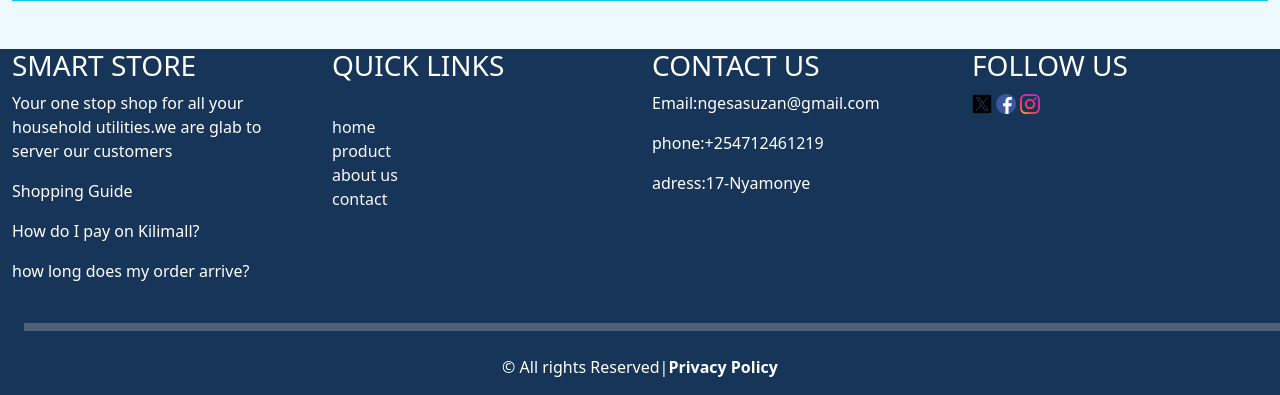
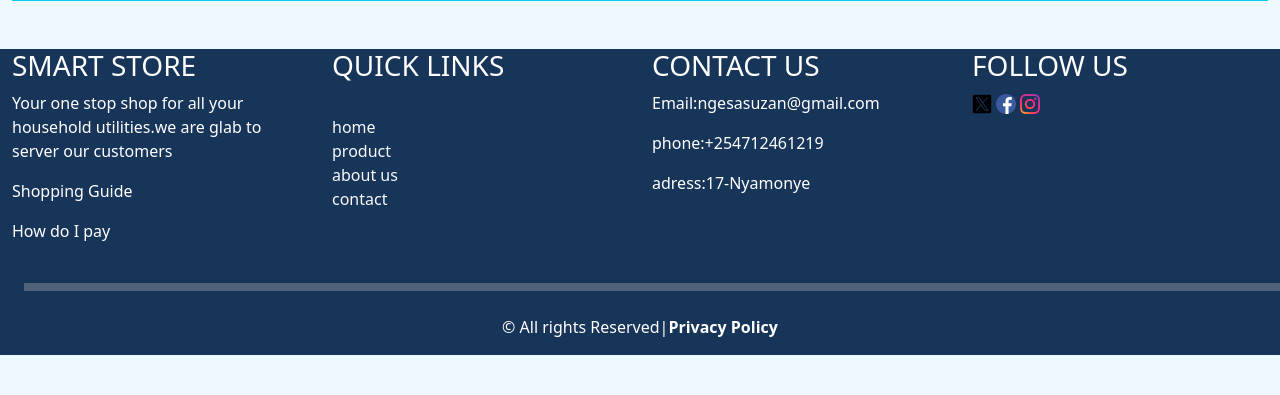
Before and after one commit to Susan12-n/smart, a Flask app: page / in a window 1280 px wide. Shown: the part 811-1206 px from the top of the page. After the commit the page ends 1166 px from the top, so only its background shows below. Run offline with Flask 3, Linux system fonts and the light colour scheme; data that the repository does not hold is empty; some libraries are stand-ins or nearby versions; grey boxes are pictures that could not be loaded.

Commit message:
footer updates

```diff
--- a/templates/footer.html
+++ b/templates/footer.html
@@ -3,8 +3,8 @@
         <h3>SMART STORE</h3>
         <p>Your one stop shop for all your household utilities.we are glab to server our customers </p>
         <p>Shopping Guide</p>
-        <p>How do I pay on Kilimall?</p>
-        <p> how long does my order arrive?</p>
+        <p>How do I pay </p>
+        <!-- <p> how long does my order arrive?</p> -->
     </div>
     <div class="col-md-3">
         <h3>QUICK LINKS</h3><br>
```
